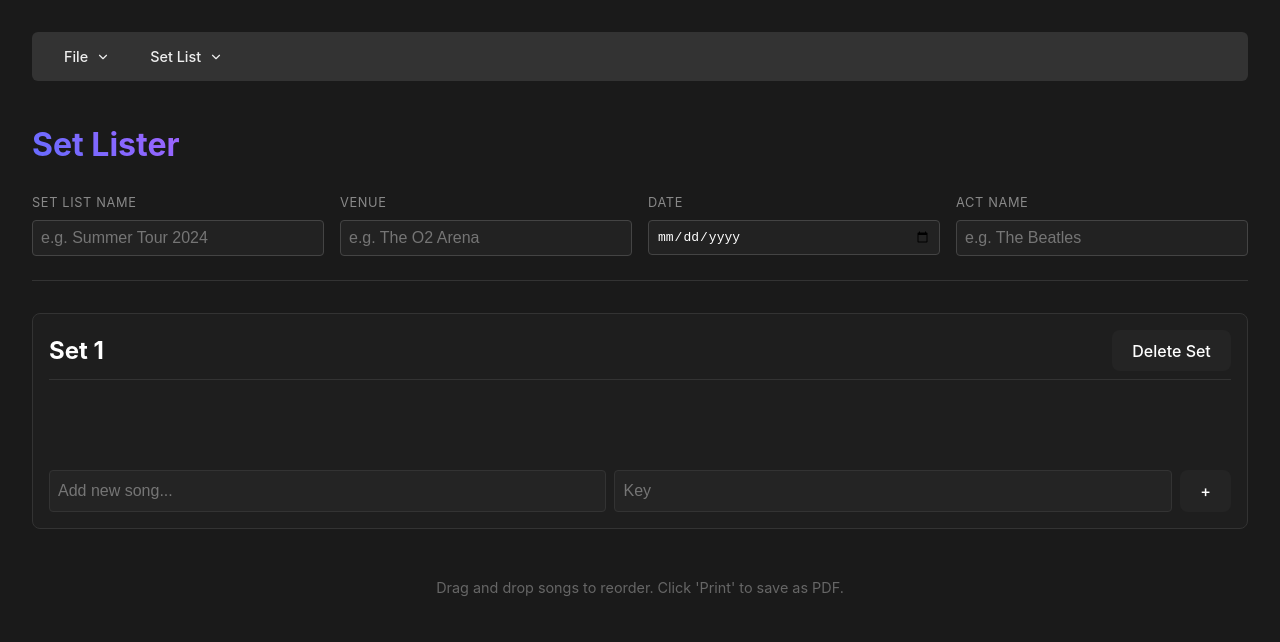
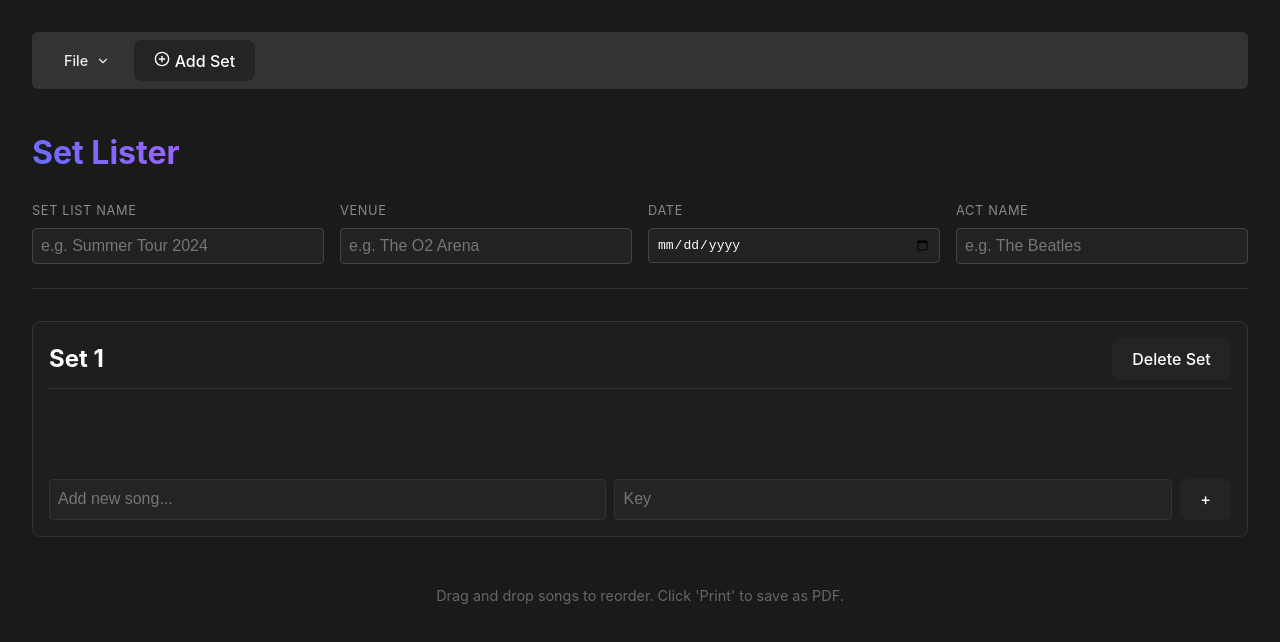
Before and after one commit to thebigdavec/set-lister, a Vue app: page / in a window 1280 px wide. Shown: the top 642 px of the page. Built offline with nearby package versions, Linux system fonts and the light colour scheme.

Commit message:
refactor: clean up MenuBar component structure and improve readability

```diff
--- a/src/components/MenuBar.vue
+++ b/src/components/MenuBar.vue
@@ -26,7 +26,7 @@ const emit = defineEmits(['new', 'load', 'save', 'save-as', 'add-set', 'export']
   const activeMenu = ref(null);
   const menuRef = ref(null);
 
-function toggleMenu(menuName) {
+  function toggleMenu (menuName) {
     if (activeMenu.value === menuName) {
       activeMenu.value = null;
     } else {
@@ -34,16 +34,16 @@ function toggleMenu(menuName) {
     }
   }
 
-function closeMenu() {
+  function closeMenu () {
     activeMenu.value = null;
   }
 
-function handleAction(action) {
+  function handleAction (action) {
     emit(action);
     closeMenu();
   }
 
-function handleClickOutside(event) {
+  function handleClickOutside (event) {
     if (menuRef.value && !menuRef.value.contains(event.target)) {
       closeMenu();
     }
@@ -62,7 +62,8 @@ onUnmounted(() => {
   <div class="menu-bar no-print" ref="menuRef">
     <div class="menu-item" :class="{ active: activeMenu === 'file' }">
       <button class="menu-trigger" @click.stop="toggleMenu('file')">
-        File <ChevronDown :size="14" />
+        File
+        <ChevronDown :size="14" />
       </button>
       <div v-if="activeMenu === 'file'" class="dropdown-menu">
         <button @click="handleAction('new')" class="dropdown-item">
@@ -78,23 +79,15 @@ onUnmounted(() => {
         <button @click="handleAction('save-as')" class="dropdown-item">
           <SaveAll :size="16" /> Save As...
         </button>
-      </div>
-    </div>
-
-    <div class="menu-item" :class="{ active: activeMenu === 'setlist' }">
-      <button class="menu-trigger" @click.stop="toggleMenu('setlist')">
-        Set List <ChevronDown :size="14" />
-      </button>
-      <div v-if="activeMenu === 'setlist'" class="dropdown-menu">
-        <button @click="handleAction('add-set')" class="dropdown-item">
-          <PlusCircle :size="16" /> Add Set
-        </button>
-        <div class="divider"></div>
         <button @click="handleAction('export')" class="dropdown-item" :disabled="!hasSets">
           <FileDown :size="16" /> Export PDF
         </button>
       </div>
     </div>
+
+    <button @click="handleAction('add-set')" class="menu-item">
+      <PlusCircle :size="16" /> Add Set
+    </button>
 
     <div v-if="isDirty" class="dirty-indicator">
       (edited)
@@ -133,7 +126,8 @@ onUnmounted(() => {
     transition: background-color 0.2s;
   }
 
-.menu-trigger:hover, .menu-item.active .menu-trigger {
+  .menu-trigger:hover,
+  .menu-item.active .menu-trigger {
     background: #444;
   }
 
@@ -145,7 +139,7 @@ onUnmounted(() => {
     border: 1px solid #444;
     border-radius: 6px;
     min-width: 180px;
-  box-shadow: 0 4px 12px rgba(0,0,0,0.3);
+    box-shadow: 0 4px 12px rgba(0, 0, 0, 0.3);
     padding: 0.5rem 0;
     margin-top: 0.25rem;
     display: flex;
```
Lines whose indentation alone changed are shown as unchanged.
